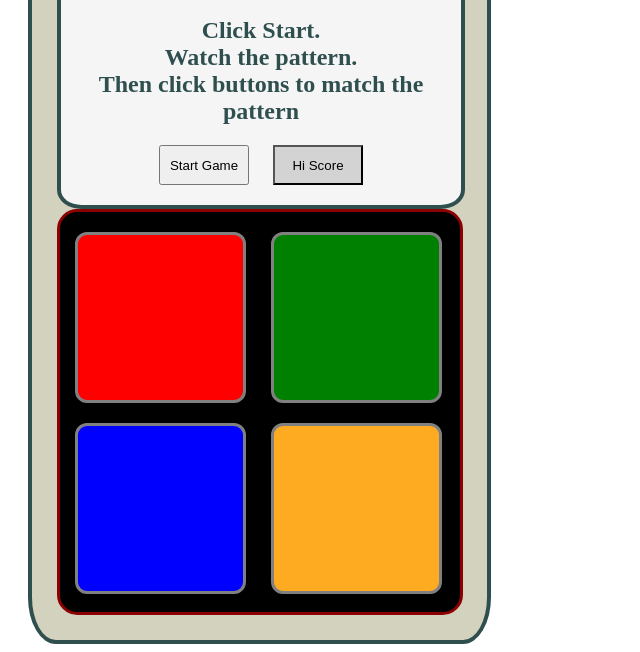
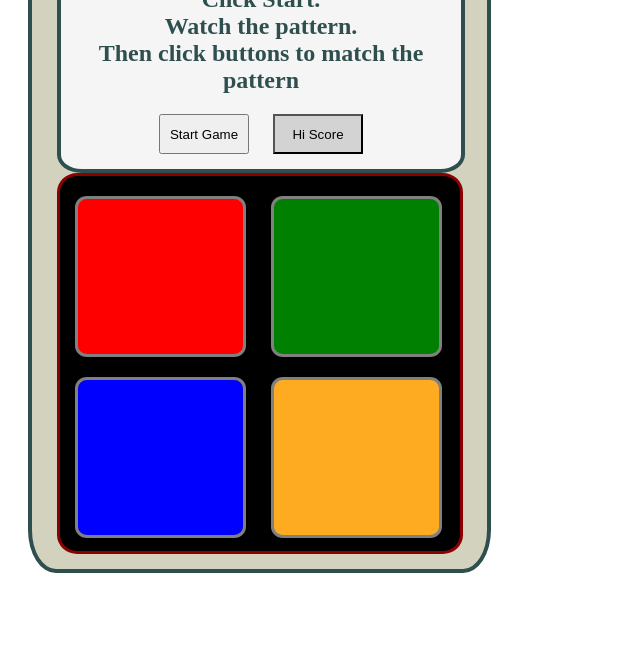
Before and after one commit to mrami128/simple-simon, a plain HTML site: page index.html in a window 1280 px wide. Shown: the part 150-802 px from the top of the page, without its empty margins (0-640 px from the left). Drawn offline with nearby package versions, Linux system fonts and the light colour scheme.

Commit message:
final version Simon

```diff
--- a/css/simon.css
+++ b/css/simon.css
@@ -4,9 +4,9 @@
     border: 4px solid darkslategray;   /*#8b4915*/
     margin-left: 20px;
     padding-left: 25px;
-    margin-top: 15px;
-    padding-top: 25px;
-    padding-bottom: 25px;
+    margin-top: 1px;
+    padding-top: 8px;
+    padding-bottom: 15px;
     border-radius:6%;
     background-color: #d3d2be;
 }
@@ -20,7 +20,7 @@
 }
 
 #gameTitle {
-    font-size: 48px;
+    font-size: 45px;
 }
 #level{
     color: darkslategray;
@@ -33,7 +33,7 @@
 
 #hiScore {
     margin-left: 20px;
-    margin-bottom: 20px;
+    margin-bottom: 15px;
     height: 40px;
     width: 90px;
     background-color: lightgrey;
@@ -41,22 +41,22 @@
 
 .box-container { /*THIS is main buttons box- not body -not h1 also opt/sht+up/ dwn moves sel codelines  up or dwn*/
     width: 400px;
-    height: 400px;
+    height: 375px;
     border: 3px solid darkred;
-    background-color: black;/* #d3d2be; */
+    background-color: black;
     border-radius:5%;
 }
 
 .box { /*class for each indiv box red blue green  yellow below*/
     width: 115px;
-    height: 115px;
+    height: 105px;
     border: 3px solid grey;
     margin-top: 20px;
     margin-left: 15px;
     margin-right: 10px;
     padding: 25px;
     float: left; /* float left gets all the divs to line up sideways until wrapping container is full then moves downrow */
-    font-size: 14px;
+    font-size: 12px;
     border-radius:7%;
 }
 
--- a/js/simon.js
+++ b/js/simon.js
@@ -12,12 +12,9 @@ $(document).ready(function () {
 // ======= Variable List ===================
 
     var simonArr = [];
-    var marcArr = [];
     var level = 0;
-    var newNum = 0;
-    var btnValue =0;
 
-// ======= function list ===================
+    // ======= function list ===================
 
     function youWin() {
         $('#level').html('YOU WIN !! Level: ' + level);
@@ -62,7 +59,6 @@ $(document).ready(function () {
 
     function resetGame() {                          // reset func Clears all  variables then goes into NEXT ROUND ()
         simonArr = [];
-        marcArr = [];
         level = 0;
         nextRound();
     }
@@ -70,21 +66,6 @@ $(document).ready(function () {
 
     function nextRound() {
 
-        // ==========xx ======xx SET DELAY between levels here
-
-//                var delay = 1000; // delay time in milliseconds
-//
-//                var timeoutId = setTimeout(function () {
-//                alert('Here is the delay between levels!');
-//                }, delay);
-
-        // to cancel the timeout, you can call
-        // clearTimeout(timeoutId);
-        // prior to the delay expiring
-
-
-        //another option --> $("#div1").delay(1500).fadeIn();
-        // ==========xx========xx ===========================
 
         level++;                                    // increase LEVEL +1.
 
```
